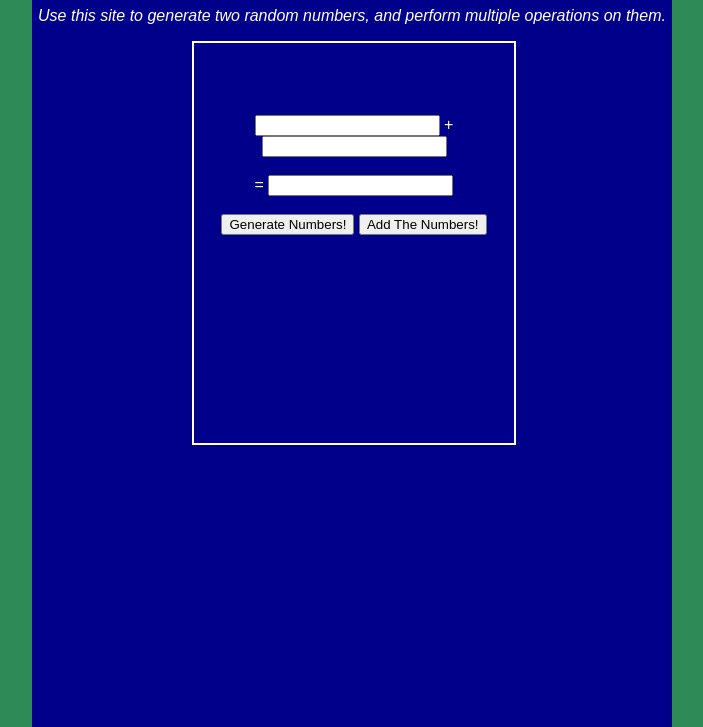
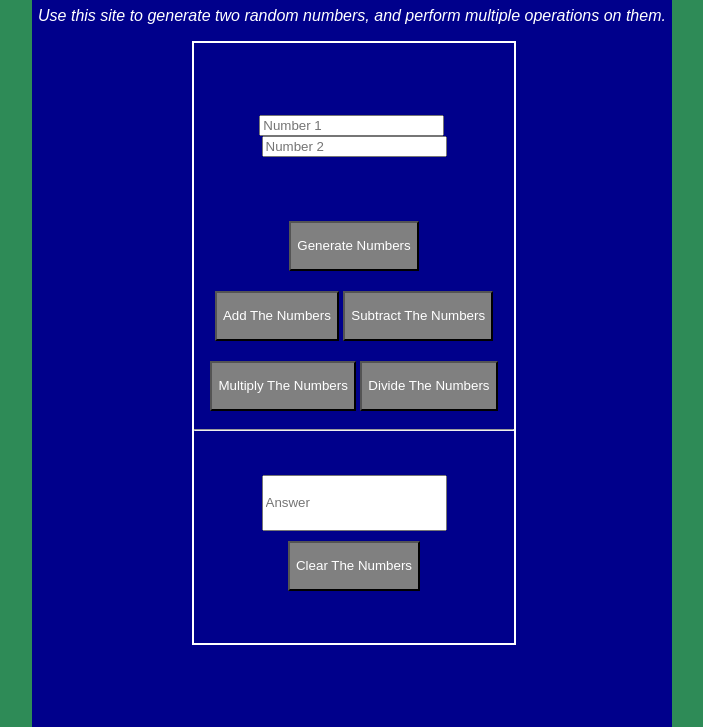
Before and after one commit to recanman/ProgrammingMeritBadge, a plain HTML site: page Web/index.html in a window 1280 px wide. Shown: the part 81-808 px from the top of the page, without its empty margins (288-991 px from the left). Drawn offline with Linux system fonts and the light colour scheme.

Commit message:
Finished 5c.

```diff
--- a/Web/index.html
+++ b/Web/index.html
@@ -23,54 +23,118 @@
       #generatorArea {
         border: 2px solid white;
         width: 50%;
-        height: 50%;
+        height: 75%;
         position: absolute;
         left: 25%;
       }
+      #fancyButton {
+        background-color: grey;
+        color: white;
+        height: 50px;
+        margin-top: 10px;
+        margin-bottom: 10px;
+      }
     </style>
     <script>
+    function clearNumbers() {
+      if (document.getElementById("numberOutput1").value == "") {
+        alert("The numbers are already cleared.");
+      }
+      else if (document.getElementById("numberOutput2").value == "") {
+        alert("The numbers are already cleared.");
+      } else {
+        document.getElementById("answer").value = "";
+        document.getElementById("numberOutput1").value = "";
+        document.getElementById("numberOutput2").value = "";
+        console.log("Cleared numbers successfully.");
+      }
+    }
     var randInt;
-    function generateInt() {
-      document.getElementById("numberSum").value = null;
-      randInt = Math.round(Math.random() * 1000) + 1;
+    function generateInt() { // Generate integer function.
+      document.getElementById("answer").value = null;
+      randInt = Math.round(Math.random() * 10000) + 1;
       console.log("Random number 1 successfully found: " + randInt);
       document.getElementById("numberOutput1").value = randInt;
-      randInt = Math.round(Math.random() * 1000) + 1;
+      randInt = Math.round(Math.random() * 10000) + 1;
       console.log("Random number 2 successfully found: " + randInt);
       document.getElementById("numberOutput2").value = randInt;
       console.log("----- Finished generating numbers successfully. -----");
     }
-    function addInt() {
+
+    function addInt() { // Addition function.
       if (document.getElementById("numberOutput1").value == "") {
         alert("Press generate numbers first, them you can add them.");
       }
-      else if (document.getElementById("numberOutput1").value == "") {
+      else if (document.getElementById("numberOutput2").value == "") {
         alert("Press generate numbers first, them you can add them.");
       } else {
-      document.getElementById("numberSum").value = parseInt(document.getElementById("numberOutput1").value) + parseInt(document.getElementById("numberOutput2").value);
+        document.getElementById("answer").value = parseInt(document.getElementById("numberOutput1").value) + parseInt(document.getElementById("numberOutput2").value);
+        console.log("Added numbers successfully, answer is " + document.getElementById("answer").value);
+      }
+    }
+
+    function subInt() { // Subtraction function.
+      if (document.getElementById("numberOutput1").value == "") {
+        alert("Press generate numbers first, them you can subtract them.");
+      }
+      else if (document.getElementById("numberOutput2").value == "") {
+        alert("Press generate numbers first, them you can subtract them.");
+      } else {
+        document.getElementById("answer").value = parseInt(document.getElementById("numberOutput1").value) - parseInt(document.getElementById("numberOutput2").value);
+        console.log("Subtracted numbers successfully, answer is " + document.getElementById("answer").value);
+      }
+    }
+
+    function multInt() { // Multiplacation function.
+      if (document.getElementById("numberOutput1").value == "") {
+        alert("Press generate numbers first, them you can multiply them.");
+      }
+      else if (document.getElementById("numberOutput2").value == "") {
+        alert("Press generate numbers first, them you can multiply them.");
+      } else {
+        document.getElementById("answer").value = parseInt(document.getElementById("numberOutput1").value) * parseInt(document.getElementById("numberOutput2").value);
+        console.log("Multiplied numbers successfully, answer is " + document.getElementById("answer").value);
+      }
+    }
+
+    function divInt() { // Division function.
+      if (document.getElementById("numberOutput1").value == "") {
+        alert("Press generate numbers first, them you can divide them.");
+      }
+      else if (document.getElementById("numberOutput2").value == "") {
+        alert("Press generate numbers first, them you can divide them.");
+      } else {
+        document.getElementById("answer").value = parseInt(document.getElementById("numberOutput1").value) / parseInt(document.getElementById("numberOutput2").value);
+        console.log("Divided numbers successfully, answer is " + document.getElementById("answer").value);
       }
     }
     </script>
   </head>
   <body>
     <div id="infoArea">
-      <h1 id="infoText">Number Operations Game</h1>
+      <h1 id="infoText">Random Number Calculator</h1>
       <p id="descText">Use this site to generate two random numbers, and perform multiple operations on them.</p>
       <div id="generatorArea">
         <br />
         <br />
         <br />
         <br />
-        <input readonly id="numberOutput1" />&nbsp;+
-        <input readonly id="numberOutput2" />
+        <input readonly id="numberOutput1" placeholder="Number 1" />&nbsp;
+        <input readonly id="numberOutput2" placeholder="Number 2" />
         <br />
         <br />
-        = <input readonly id="numberSum" />
         <br />
         <br />
-        <button onclick="generateInt()">Generate Numbers!</button>
-
-        <button onclick="addInt()">Add The Numbers!</button>
+        <button id="fancyButton" onclick="generateInt()">Generate Numbers</button><br />
+        <button id="fancyButton" onclick="addInt()">Add The Numbers</button>
+        <button id="fancyButton" onclick="subInt()">Subtract The Numbers</button>
+        <button id="fancyButton" onclick="multInt()">Multiply The Numbers</button>
+        <button id="fancyButton" onclick="divInt()">Divide The Numbers</button>
+        <hr />
+        <br />
+        <br />
+        <input style="height: 50px;" readonly id="answer" placeholder="Answer" />
+        <button id="fancyButton" onclick="clearNumbers()">Clear The Numbers</button>
       </div>
     </div>
   </body>
```
